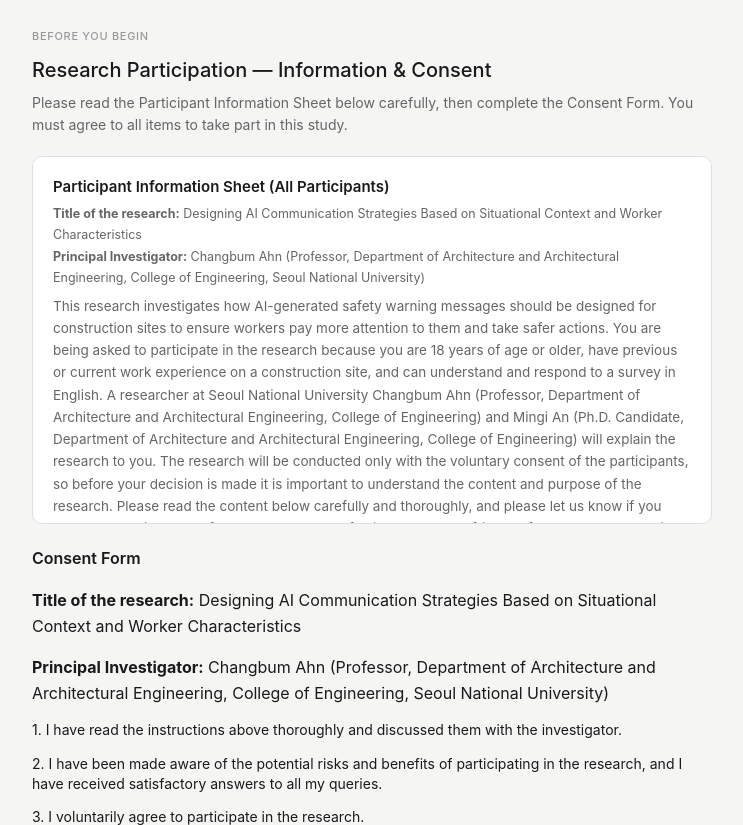
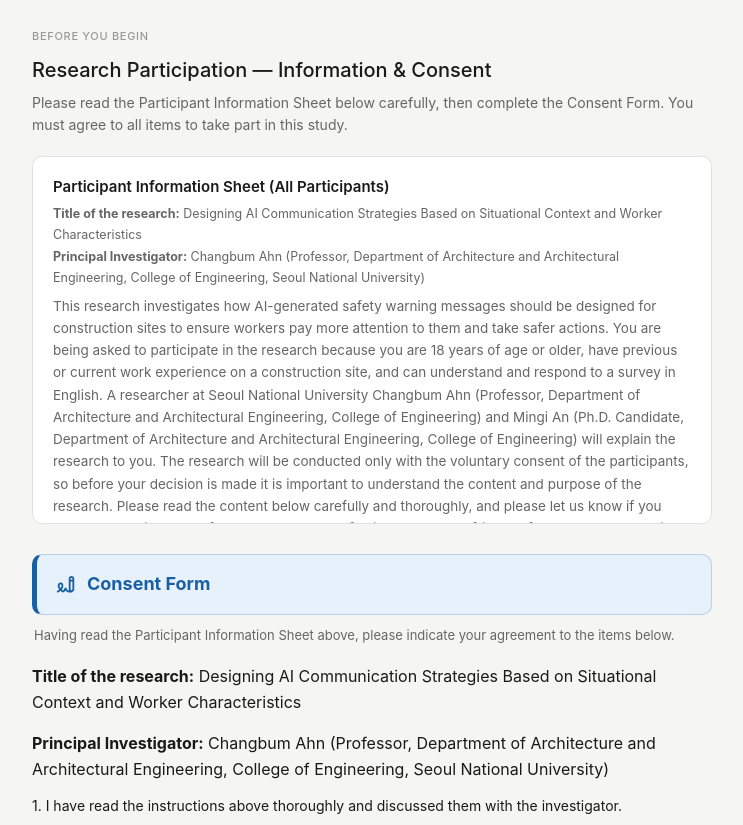
Before and after one commit to SNUCEM-ANMINGI/paper3_ver2, a plain HTML site: page persona-builder.html in a window 1280 px wide. Shown: the top 825 px of the page, without its empty margins (268-1011 px from the left). Drawn offline with Linux system fonts and the light colour scheme.

Commit message:
Emphasize Consent Form start with a banner heading
Restyle .consent-section-title as a light-blue accent banner (icon +
larger bold blue text, left accent border) and add a one-line lead-in,
so the transition from the Information Sheet to the Consent Form is clear.

Co-Authored-By: Claude Opus 4.8 (1M context) <noreply@anthropic.com>

```diff
--- a/persona-builder.html
+++ b/persona-builder.html
@@ -399,7 +399,18 @@ body { margin: 0; padding: 0; font-family: -apple-system, BlinkMacSystemFont, "S
 .consent-box p { margin: 6px 0; }
 .consent-box ol, .consent-box ul { margin: 6px 0; padding-left: 22px; }
 .consent-box li { margin: 4px 0; }
-.consent-section-title { font-size: 16px; font-weight: 600; color: var(--text-primary); margin: 6px 0 10px; }
+.consent-section-title {
+  display: flex; align-items: center; gap: 10px;
+  font-size: 18px; font-weight: 700; color: var(--text-info);
+  background: var(--bg-info);
+  border: 1px solid rgba(24,95,165,0.22);
+  border-left: 5px solid var(--border-active);
+  border-radius: 10px;
+  padding: 15px 18px;
+  margin: 30px 0 14px;
+}
+.consent-section-title i { font-size: 22px; line-height: 1; }
+.consent-section-sub { font-size: 13px; color: var(--text-secondary); margin: -4px 0 18px; padding-left: 2px; }
 .consent-decl { margin: 4px 0 16px; }
 .consent-decl-item { font-weight: 400; margin-bottom: 8px; }
 .consent-decl-item:last-child { margin-bottom: 0; }
@@ -500,7 +511,8 @@ body { margin: 0; padding: 0; font-family: -apple-system, BlinkMacSystemFont, "S
       <p>Seoul National University Institutional Review Board (SNUIRB)<br>Phone: 02-880-5153&nbsp;&nbsp;&nbsp;E-mail: irb@snu.ac.kr</p>
     </div>
 
-    <div class="consent-section-title">Consent Form</div>
+    <div class="consent-section-title"><i class="ti ti-writing-sign" aria-hidden="true"></i>Consent Form</div>
+    <p class="consent-section-sub">Having read the Participant Information Sheet above, please indicate your agreement to the items below.</p>
     <p class="doc-meta" style="margin-bottom:2px;"><strong>Title of the research:</strong> Designing AI Communication Strategies Based on Situational Context and Worker Characteristics</p>
     <p class="doc-meta" style="margin-bottom:14px;"><strong>Principal Investigator:</strong> Changbum Ahn (Professor, Department of Architecture and Architectural Engineering, College of Engineering, Seoul National University)</p>
 
```
